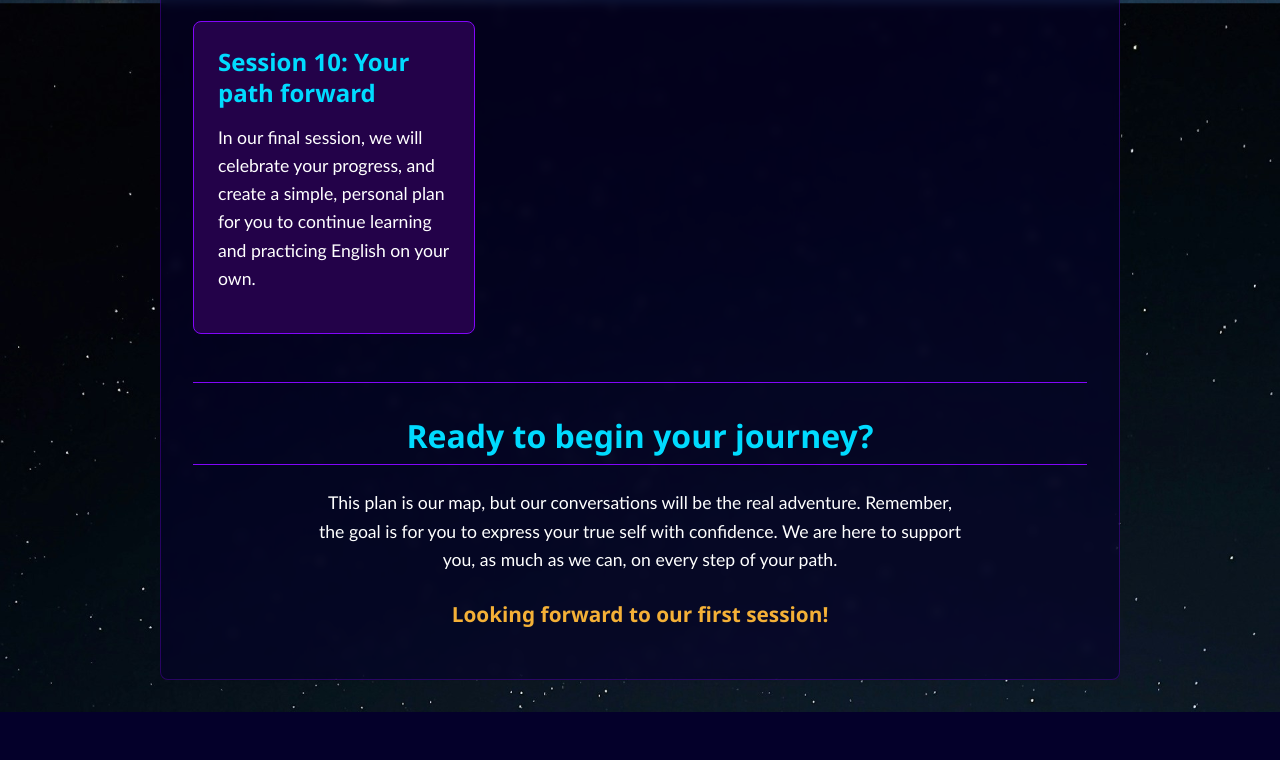
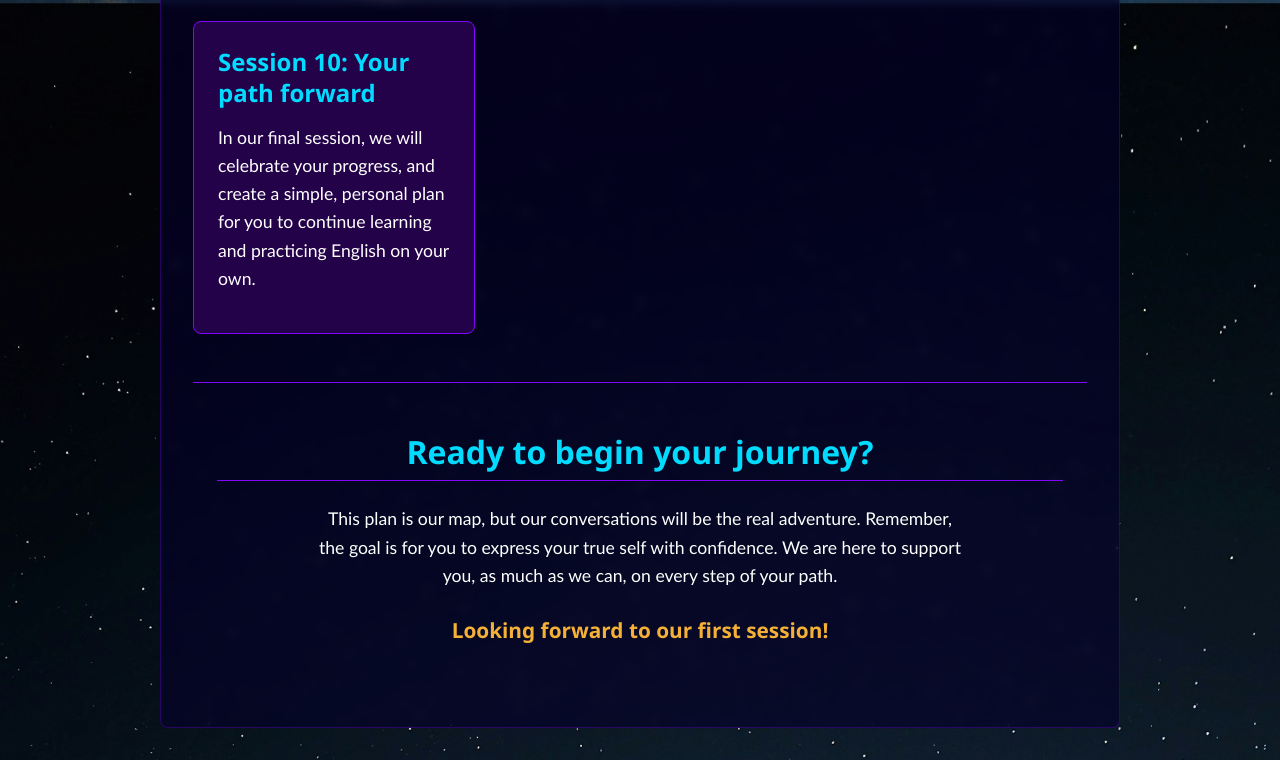
Before and after one commit to jorgeoliart/al-comingsoon-v2, a website built with Vite: page program_camila.html in a window 1280 px wide. Shown: the part 2272-3032 px from the top of the page. Before the commit the page ends 2984 px from the top, so only its background shows below. Built offline with nearby package versions, Linux system fonts and the light colour scheme.

Commit message:
Correct vertical aligment of footer heading

```diff
--- a/src/program_styles.css
+++ b/src/program_styles.css
@@ -227,8 +227,11 @@ p { margin-bottom: var(--space-sm); font-size: 1.1rem; }
 
 .program-footer {
     text-align: center;
-    margin-top: var(--space-xl);
-    padding-top: var(--space-lg);
+    margin-top: var(--space-xl); /* Space above the footer */
+
+    /* THE FIX IS HERE: More top padding and added bottom padding */
+    padding: var(--space-xl) var(--space-md) var(--space-lg); /* Top, Horizontal, Bottom */
+
     border-top: 1px solid var(--color-purple-light);
 }
 
```
